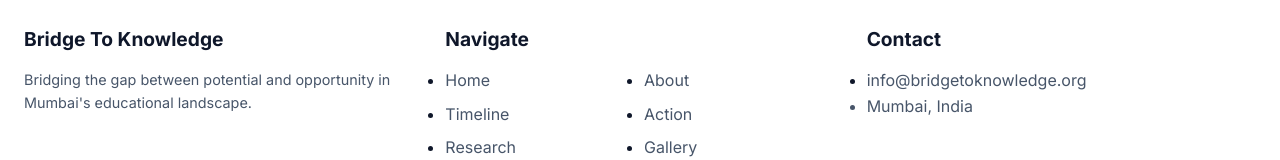
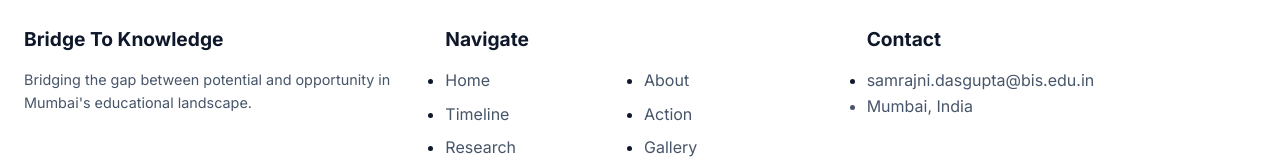
Before and after one commit to Ali-bis/BridgeToKnowledgetest, a React (Vite) app: page /analytics in a window 1280 px wide. Shown: the part 1446-1606 px from the top of the page. Built offline with nearby package versions, Linux system fonts and the light colour scheme.

Commit message:
Update Footer.jsx

```diff
--- a/src/components/Footer.jsx
+++ b/src/components/Footer.jsx
@@ -33,7 +33,7 @@ const Footer = () => {
         <div>
           <h4>Contact</h4>
           <ul>
-            <li><a href="mailto:info@bridgetoknowledge.org">info@bridgetoknowledge.org</a></li>
+            <li><a href="mailto:samrajni.dasgupta@bis.edu.in">samrajni.dasgupta@bis.edu.in</a></li>
             <li style={{ color: 'var(--text-muted)' }}>Mumbai, India</li>
           </ul>
         </div>
```
